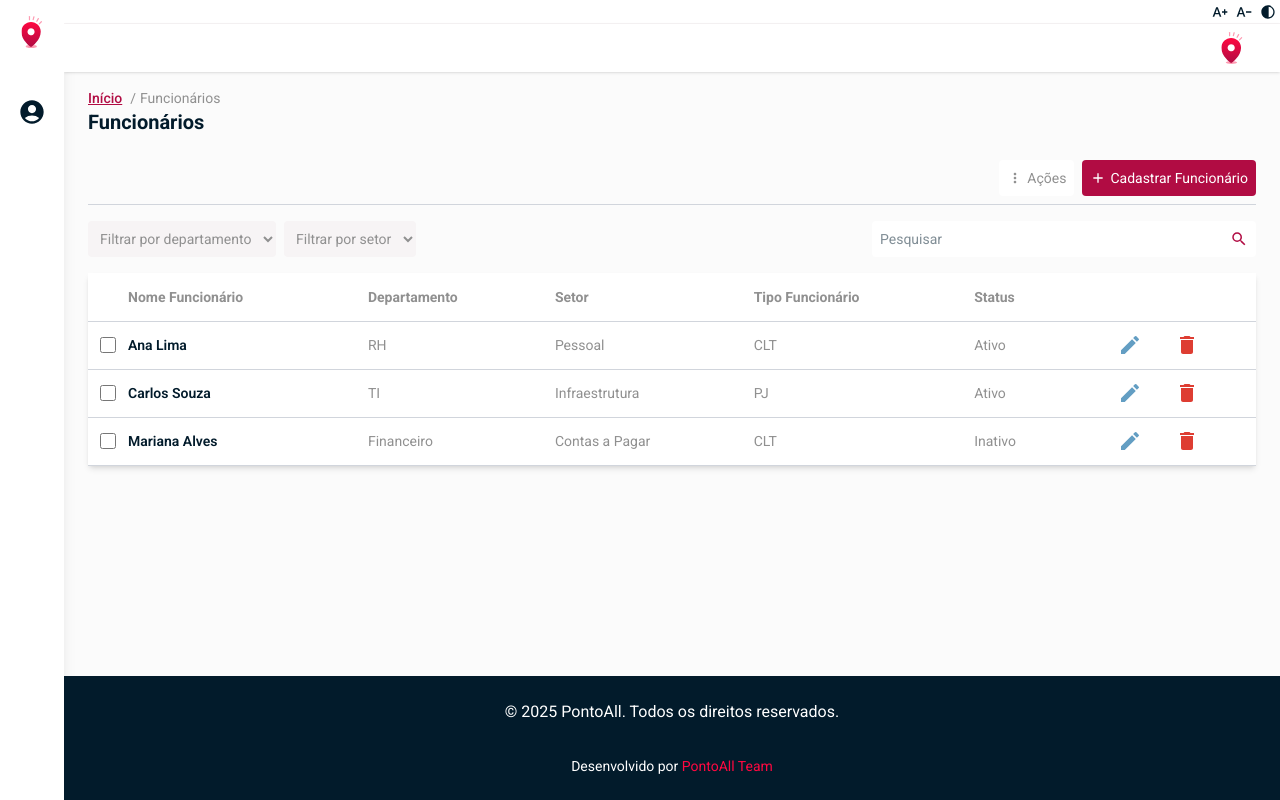
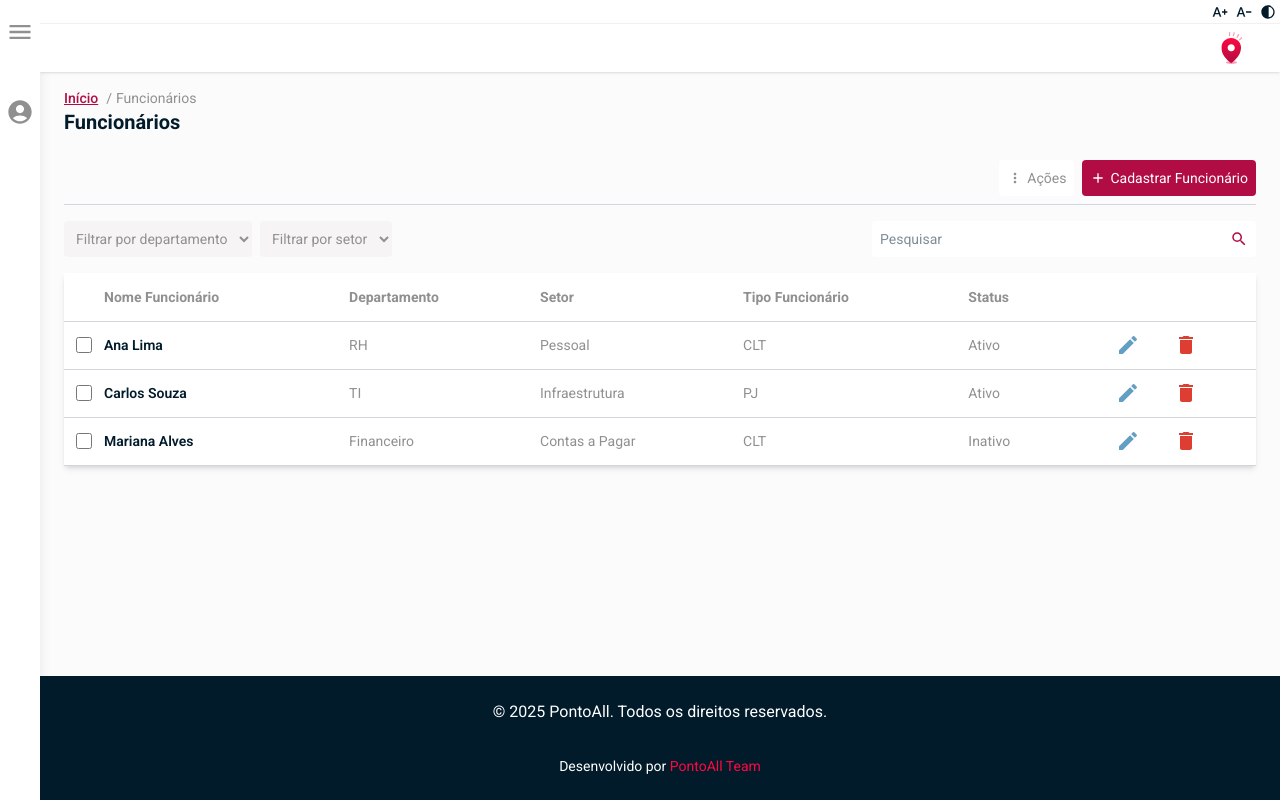
Before and after one commit to PontoAllTeam/PontoAll-Web, a React (Vite) app in the folder PontoAllWeb/: page /user_management in a window 1280 px wide. Built offline with nearby package versions, Linux system fonts and the light colour scheme.

Commit message:
:lipstick: feat: Atualizando layout do componente sidebar

```diff
--- a/PontoAllWeb/src/components/SideBar/index.tsx
+++ b/PontoAllWeb/src/components/SideBar/index.tsx
@@ -1,6 +1,6 @@
 import { useState } from 'react';
 import { useNavigate, useLocation } from 'react-router-dom';
-import { MdAccountCircle } from 'react-icons/md';
+import { MdAccountCircle, MdMenu, MdClose } from 'react-icons/md';
 
 import miniLogo from '../../assets/images/miniLogo.svg';
 import logoPontoAll from '../../assets/images/logoPontoAll.svg';
@@ -24,29 +24,29 @@ export default function SideBar() {
     <div
       onClick={() => setIsOpen(!isOpen)}
       className={`flex flex-col ${
-        isOpen ? 'w-60' : 'w-16'
+        isOpen ? 'w-48' : 'w-10'
       } min-h-screen bg-white shadow-lg transition-all duration-500 overflow-hidden cursor-pointer`}
     >
       <div className='relative h-16 flex items-center justify-center mb-6'>
-        <img
-          src={miniLogo}
-          alt='Logo Ícone'
-          className={`absolute left-1/2 -translate-x-1/2 transition-all duration-500 ease-in-out ${
+        <MdMenu
+          className={`absolute left-1/2 -translate-x-1/2 transition-all duration-500 ease-in-out text-text-primary
+      ${
         isOpen
           ? 'opacity-0 scale-75 -translate-y-2'
           : 'opacity-100 scale-100 translate-y-0'
-          }`}
-          style={{ height: '2rem' }}
+      }
+      text-primary`}
+          size={28}
         />
-        <img
-          src={logoPontoAll}
-          alt='Logo Completa'
-          className={`absolute left-1/2 -translate-x-1/2 transition-all duration-500 ease-in-out ${
+        <MdClose
+          className={`absolute left-1/2 -translate-x-1/2 transition-all duration-500 ease-in-out text-text-primary
+      ${
         isOpen
           ? 'opacity-100 scale-100 translate-y-0'
           : 'opacity-0 scale-75 -translate-y-2'
-          }`}
-          style={{ height: '3.5rem' }}
+      }
+      text-primary`}
+          size={28}
         />
       </div>
 
@@ -55,7 +55,7 @@ export default function SideBar() {
           <button
             key={button.id}
             onClick={() => navigate(button.route)}
-            className={`flex items-center gap-2 h-12 whitespace-nowrap border-x-4 text-primary ${
+            className={`flex items-center gap-2 h-12 whitespace-nowrap text-text-primary ${
               isOpen ? 'px-4' : 'justify-center'
             } ${
               location.pathname === button.route
```
Lines whose indentation alone changed are shown as unchanged.
